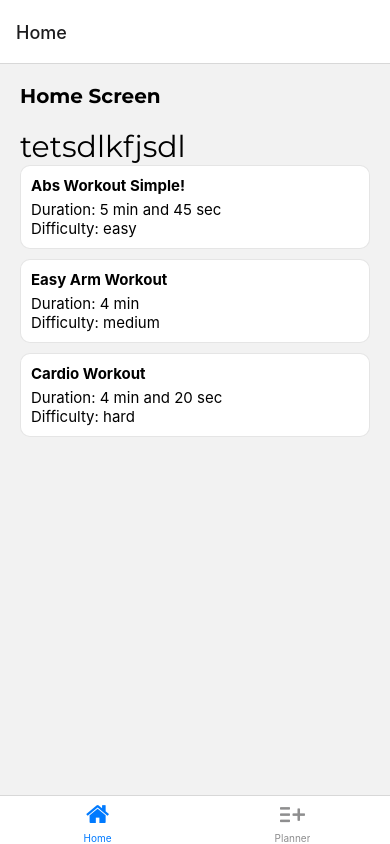
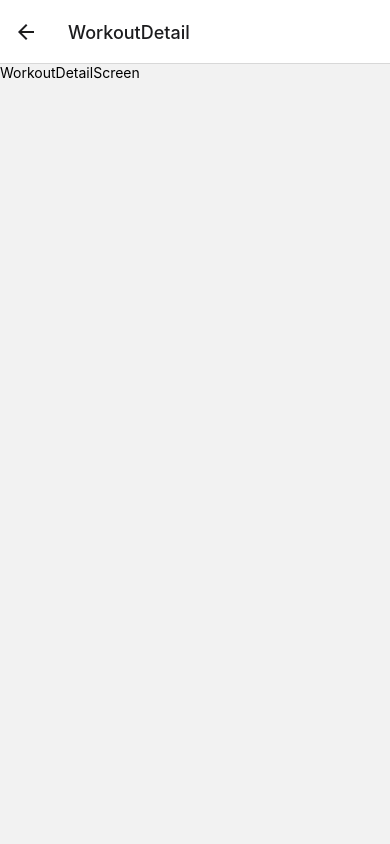
Before and after one commit to nickty/reac-native-with-typescript, a React Native app: screen /WorkoutDetail in a window 390 px wide. Built offline with nearby package versions, Linux system fonts and the light colour scheme.

Commit message:
workout details screen

```diff
--- a/navigation/index.tsx
+++ b/navigation/index.tsx
@@ -9,6 +9,7 @@ import { Text } from "react-native";
 
 import { FontAwesome } from "@expo/vector-icons";
 import { Entypo } from "@expo/vector-icons";
+import WorkoutDetailScreen from "../screens/WorkoutDetailScreen";
 
 const Stack = createNativeStackNavigator();
 
@@ -28,7 +29,7 @@ function RootNavigator() {
         name="Root"
         component={BottomTabNavigator}
       />
-      {/* <Stack.Screen name="Planner" component={PlannerScreen} /> */}
+      <Stack.Screen name="WorkoutDetail" component={WorkoutDetailScreen} />
     </Stack.Navigator>
   );
 }
--- a/screens/HomeScreen.tsx
+++ b/screens/HomeScreen.tsx
@@ -1,4 +1,4 @@
-import { View, Text, StyleSheet, FlatList } from "react-native";
+import { View, Text, StyleSheet, FlatList, Pressable } from "react-native";
 import React from "react";
 import { NativeStackHeaderProps } from "@react-navigation/native-stack";
 
@@ -11,10 +11,14 @@ const HomeScreen = ({ navigation }: NativeStackHeaderProps) => {
   return (
     <View style={styles.container}>
       <Text style={styles.header}>Home Screen</Text>
-      <MontserratText style={{ fontSize: 30 }}>tetsdlkfjsdl</MontserratText>
+      {/* <MontserratText style={{ fontSize: 30 }}>tetsdlkfjsdl</MontserratText> */}
       <FlatList
         data={data as Workout[]}
-        renderItem={({ item }) => <WorkoutItem item={item} />}
+        renderItem={({ item }) => (
+          <Pressable onPress={() => navigation.navigate("WorkoutDetail")}>
+            <WorkoutItem item={item} />
+          </Pressable>
+        )}
         keyExtractor={(item) => item.slug}
       />
     </View>
--- /dev/null
+++ b/screens/WorkoutDetailScreen.tsx
@@ -0,0 +1,14 @@
+import { StyleSheet, Text, View } from "react-native";
+import React from "react";
+
+const WorkoutDetailScreen = () => {
+  return (
+    <View>
+      <Text>WorkoutDetailScreen</Text>
+    </View>
+  );
+};
+
+export default WorkoutDetailScreen;
+
+const styles = StyleSheet.create({});
```
